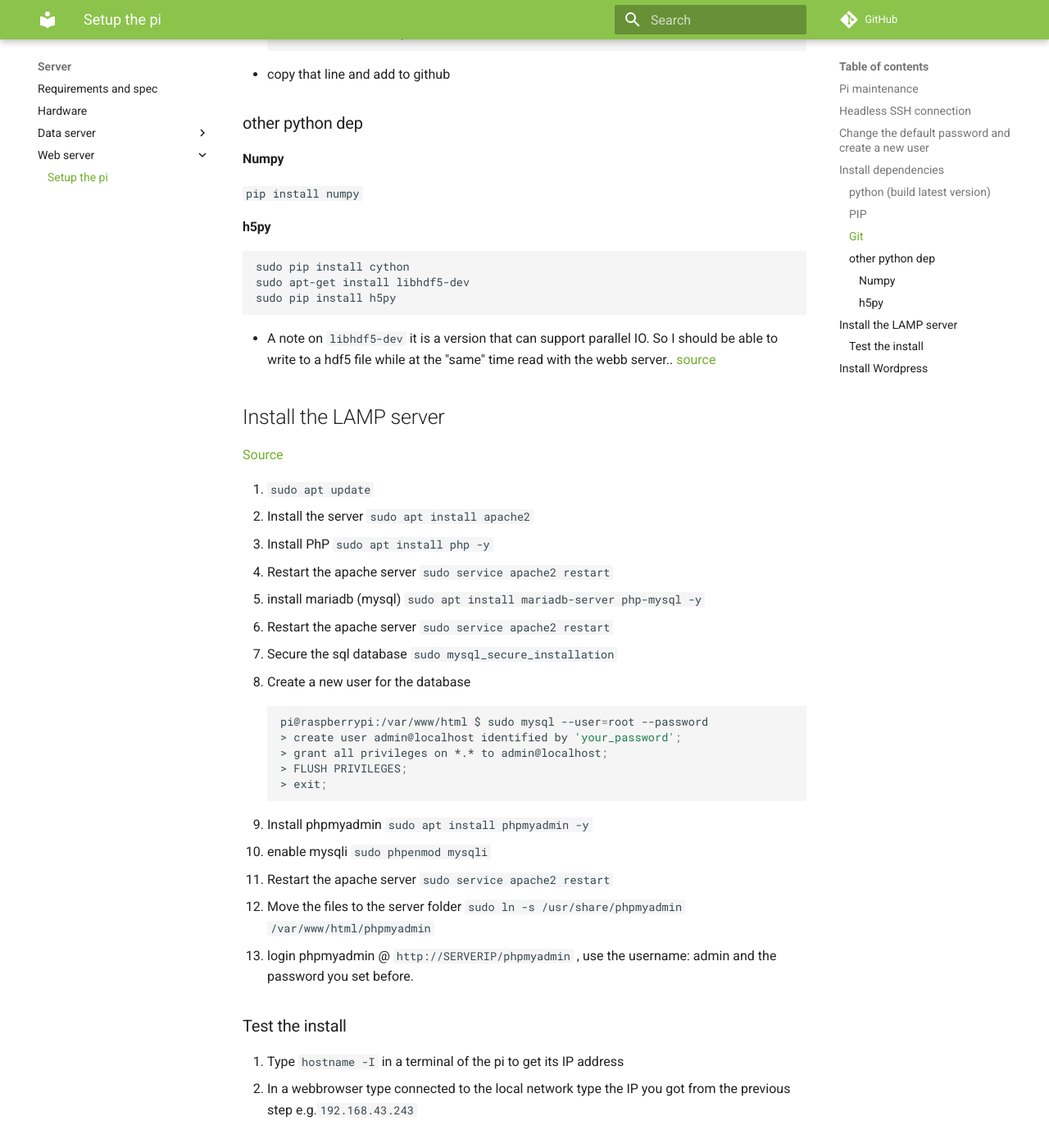
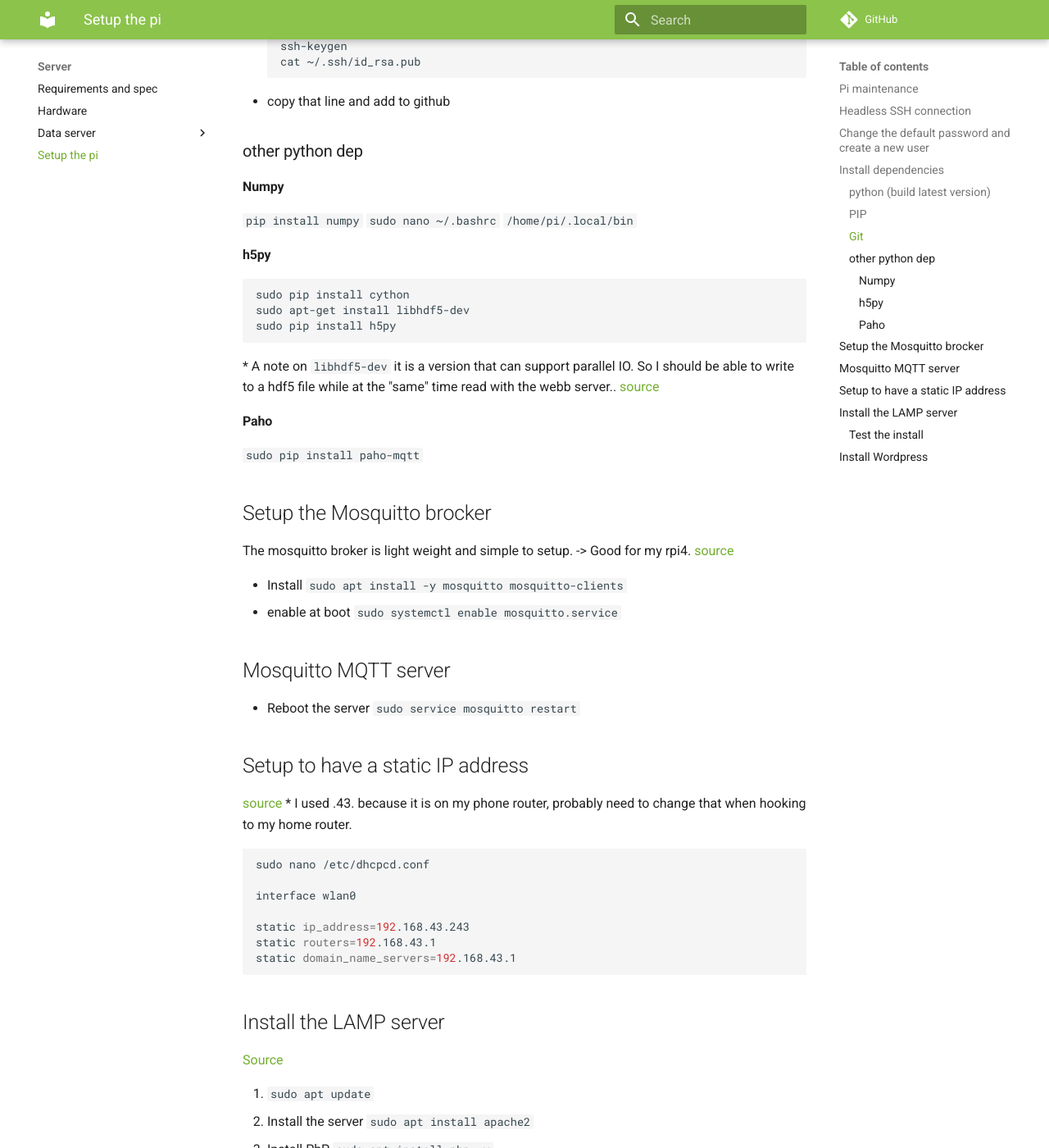
Before and after one commit to slevasse/weather_station_doc, an MkDocs documentation site: the page built from docs/server/pi-setup.md, in a window 1280 px wide and 1400 px high, scrolled down 1719 px. Shown: the whole window at 82% size. Built offline with MkDocs 1.6.1 and Material for MkDocs 9.7.7, drawn with Linux system fonts in a browser that asks for light colours; nearby versions of some CDN libraries; comment, search, counter and statistics services are not loaded; some of the changed text lies outside the part shown.

````diff
--- a/docs/server/pi-setup.md
+++ b/docs/server/pi-setup.md
@@ -30,6 +30,7 @@ network={
 ## Change the default password and create a new user
 * Once connected over ssh, open the software config tool `sudo raspi-config`
 * Change the password.
+* Also change the boot option to make sure you autolog with the pi user
 
 ## Install dependencies
 ### python (build latest version)
@@ -67,14 +68,43 @@ cat ~/.ssh/id_rsa.pub
 ### other python dep
 #### Numpy
 `pip install numpy`
+`sudo nano ~/.bashrc`
+`/home/pi/.local/bin`
+
 #### h5py
 ``` shell
 sudo pip install cython
 sudo apt-get install libhdf5-dev
 sudo pip install h5py
 ```
+* A note on `libhdf5-dev` it is a version that can support parallel IO. So I should be able to write to a hdf5 file while at the "same" time read with the webb server.. [source](https://packages.debian.org/buster/libhdf5-dev)
 
-* A note on `libhdf5-dev` it is a version that can support parallel IO. So I should be able to write to a hdf5 file while at the "same" time read with the webb server.. [source](https://packages.debian.org/buster/libhdf5-dev)
+#### Paho
+`sudo pip install paho-mqtt`
+
+## Setup the Mosquitto brocker
+The mosquitto broker is light weight and simple to setup. -> Good for my rpi4.
+[source](https://randomnerdtutorials.com/how-to-install-mosquitto-broker-on-raspberry-pi/)
+
+* Install `sudo apt install -y mosquitto mosquitto-clients`
+* enable at boot `sudo systemctl enable mosquitto.service`
+
+## Mosquitto MQTT server
+* Reboot the server `sudo service mosquitto restart`
+
+
+## Setup to have a static IP address
+[source](https://thepihut.com/blogs/raspberry-pi-tutorials/how-to-give-your-raspberry-pi-a-static-ip-address-update)
+* I used .43. because it is on my phone router, probably need to change that when hooking to my home router.
+```shell
+sudo nano /etc/dhcpcd.conf
+
+interface wlan0
+
+static ip_address=192.168.43.243
+static routers=192.168.43.1
+static domain_name_servers=192.168.43.1
+```
 
 ## Install the LAMP server
 [Source](https://randomnerdtutorials.com/raspberry-pi-apache-mysql-php-lamp-server/)
--- a/mkdocs.yml
+++ b/mkdocs.yml
@@ -54,6 +54,8 @@ nav:
     - Hardware overview: node/city-node-hardware.md
     - Modules:
       - SDS1011: node/city-node-hardware-sds1011.md
+      - BME860: node/city-node-hardware-bme680.md
+      - CCS811: node/city-node-hardware-ccs811.md
     - Software overview: node/city-node-software.md
     - State machine implementation: node/city-node-fsm-implementation.md
     - State implementation:
@@ -71,5 +73,5 @@ nav:
       - Options: server/data-server-option.md
       - HDF5 database: server/HDF5-database.md
       - Data server: server/data-server.md
-    - Web server:
-      - Setup the pi: server/pi-setup.md
+    #- Web server:
+    - Setup the pi: server/pi-setup.md
````
Also changed, not shown: docs/node/city-node-hardware-bme680.md (added, +45 -0 lines), docs/node/city-node-hardware-ccs811.md (added, +45 -0 lines), docs/node/city-node-hardware.md (+2 -0 lines), docs/server/data-server.md (+8 -11 lines).
